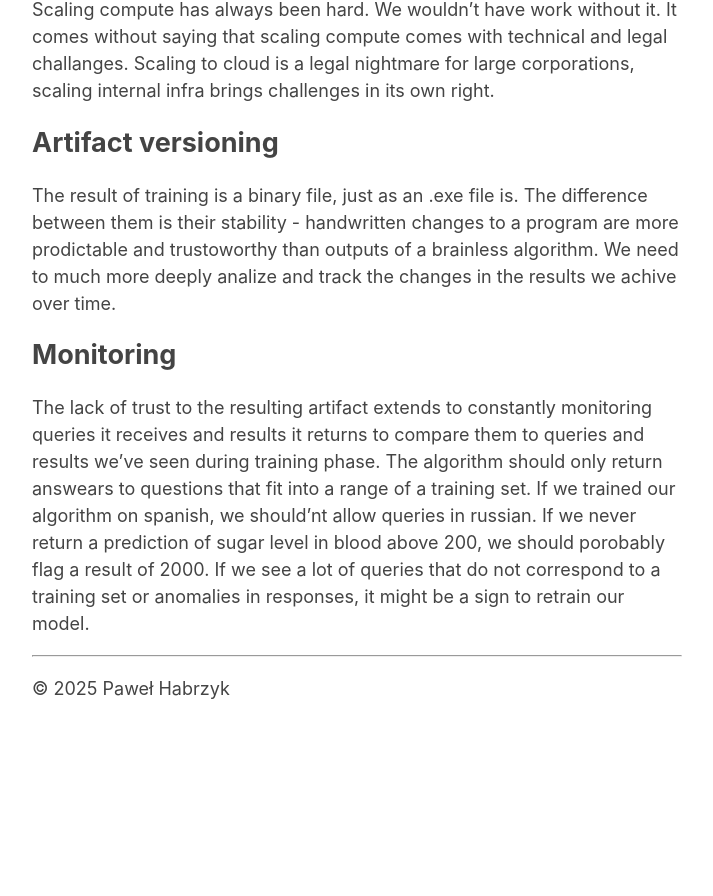
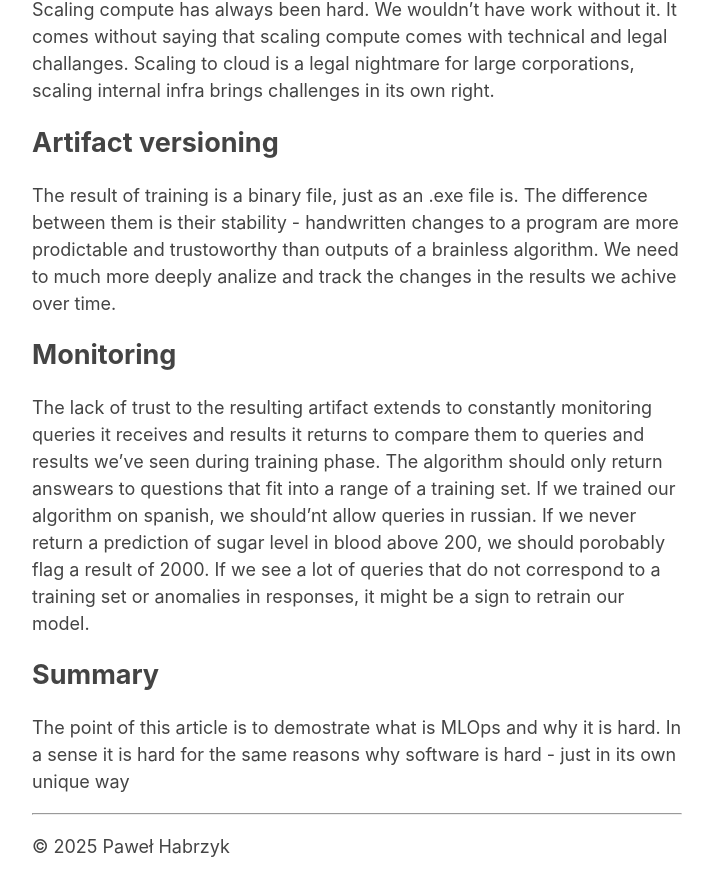
Before and after one commit to habrzyk-pawel/habrzyk-pawel.github.io, a Jekyll site: the page built from _posts/2025-05-07-What-is-MLOps.md, in a window 1280 px wide and 900 px high, scrolled down 1750 px. Shown: the top 896 px of the window, without its empty margins (283-996 px from the left). Built offline with Jekyll 4.4.1, drawn with Linux system fonts in a browser that asks for light colours; before the commit the page ends 2492 px from its top, so only the background shows below that.

Commit message:
Update 2025-05-07-What-is-MLOps.md

```diff
--- a/_posts/2025-05-07-What-is-MLOps.md
+++ b/_posts/2025-05-07-What-is-MLOps.md
@@ -32,3 +32,7 @@ The result of training is a binary file, just as an .exe file is. The difference
 ## Monitoring
 
 The lack of trust to the resulting artifact extends to constantly monitoring queries it receives and results it returns to compare them to queries and results we've seen during training phase. The algorithm should only return answears to questions that fit into a range of a training set. If we trained our algorithm on spanish, we should'nt allow queries in russian. If we never return a prediction of sugar level in blood above 200, we should porobably flag a result of 2000. If we see a lot of queries that do not correspond to a training set or anomalies in responses, it might be a sign to retrain our model.
+
+## Summary
+
+The point of this article is to demostrate what is MLOps and why it is hard. In a sense it is hard for the same reasons why software is hard - just in its own unique way
```
